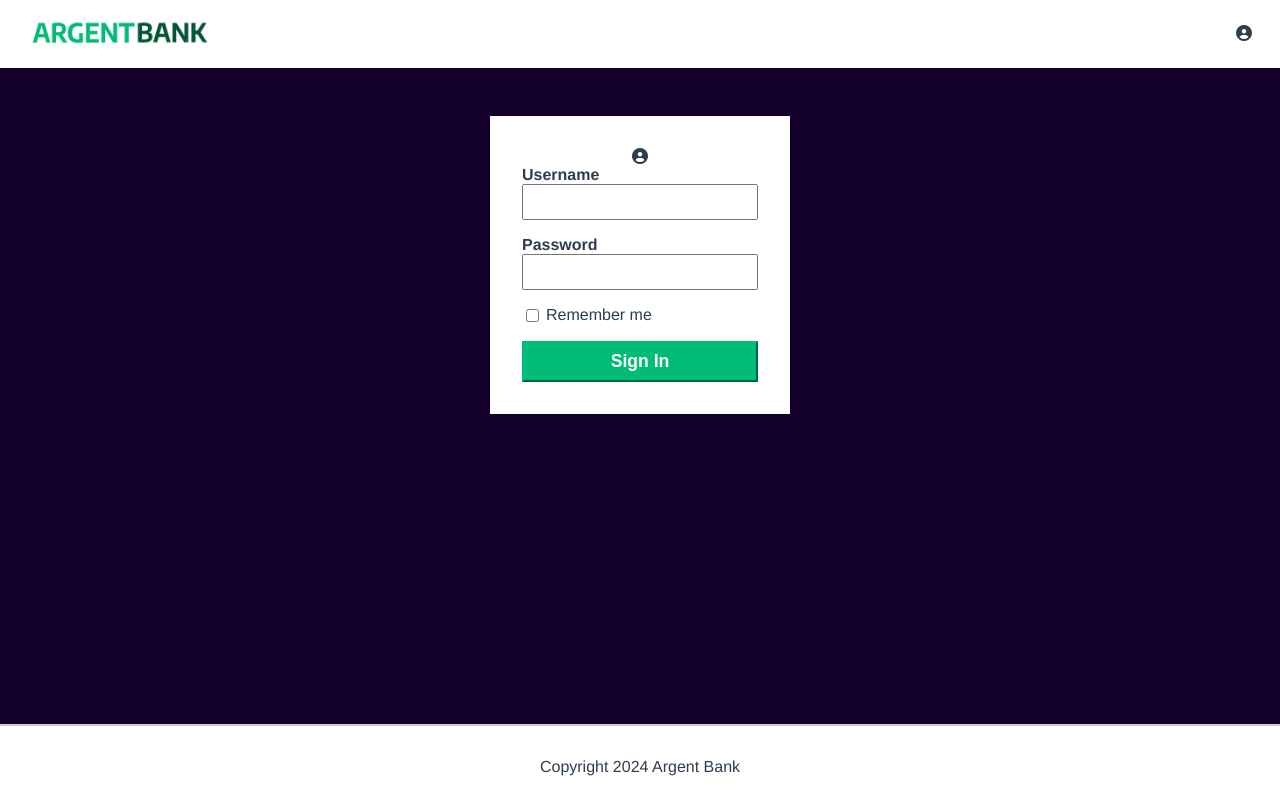
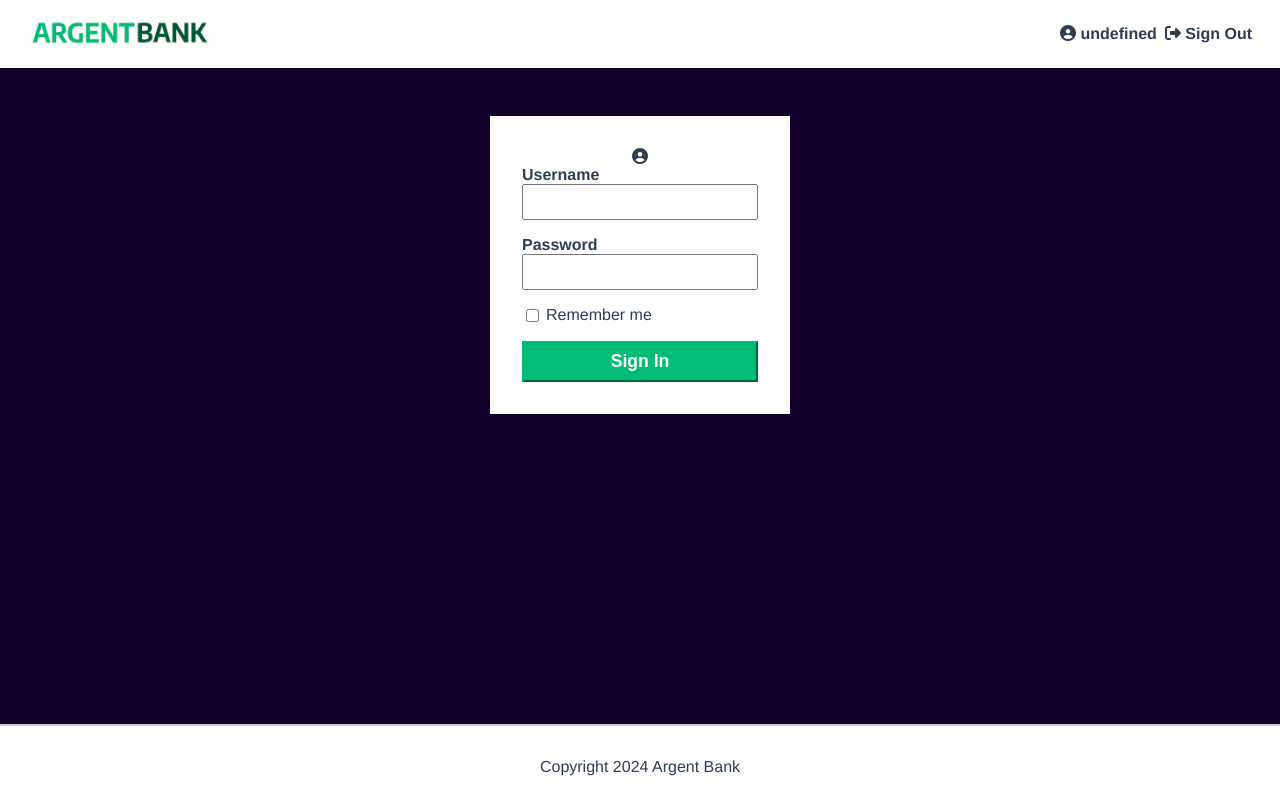
Before and after one commit to brahimferdjani/ArgentBank-Frontend-main, a React (Vite) app: page /login in a window 1280 px wide. Built offline with nearby package versions, Linux system fonts and the light colour scheme.

Commit message:
nav component when logged in display username on nav bar and sign out button

```diff
--- a/src/Store/getSlice.js
+++ b/src/Store/getSlice.js
@@ -35,7 +35,7 @@ const getSlice = createSlice({
                 state.message = null;
             })
             .addCase(userInfo.fulfilled, (state, action) => {
-                state.status = action.payload.status || "idle";
+                state.status = action.payload.status;
                 state.error = null;
                 state.body = action.payload.body;
                 state.message = action.payload.message;
--- a/src/Store/postSlice.js
+++ b/src/Store/postSlice.js
@@ -25,7 +25,6 @@ const postSlice = createSlice({
             state.message = null;
             state.body = null;
             state.error = null;
-            localStorage.removeItem("token");
         }
     },
     extraReducers: (builder) => {
--- a/src/components/Nav/Nav.jsx
+++ b/src/components/Nav/Nav.jsx
@@ -3,14 +3,31 @@ import Logo from "../../assets/img/argentBankLogo.png";
 import "./style.scss";
 import PropTypes from "prop-types";
 import { useNavigate } from "react-router-dom";
+import { useSelector } from "react-redux";
+import { logout } from "../../Store/postSlice";
+import { useDispatch } from "react-redux";
+import { useEffect } from "react";
 
 function Nav() {
   const navigate = useNavigate();
+  function handleClick() {
+    navigate("/login");
+  }
+
+  const { body } = useSelector((state) => state.get);
+  const dispatch = useDispatch();
 
   function handleLogout() {
-    localStorage.removeItem("token");
-    navigate("/");
+    dispatch(logout());
   }
+
+  const isLogged = useSelector((state) => state.post.body);
+
+  useEffect(() => {
+    if (!isLogged) {
+      navigate("/login");
+    }
+  }, [isLogged, navigate]);
 
   return (
     <nav className="header">
@@ -21,19 +38,26 @@ function Nav() {
           alt="Argent Bank Logo"
         />
       </Link>
-      {localStorage.getItem("token") ? (
-        <div>
-          <button type="button" onClick={handleLogout}>
-            <i className="fa fa-user-circle"></i>{" "}
-          </button>
-        </div>
-      ) : (
-        <div>
-          <Link to="/login" className="header-nav">
+      <div>
+        {isLogged ? (
+          <div className="flex-box">
+            <div className="header-nav">
+              <i className="fa fa-user-circle"></i>
+              {" " + body?.userName}
+            </div>
+            <div onClick={handleLogout}>
+              <i className="fa-solid fa-right-from-bracket">
+                <span className="header-nav"> Sign Out</span>
+              </i>
+            </div>
+          </div>
+        ) : (
+          <div onClick={handleClick}>
             <i className="fa fa-user-circle"></i>
-          </Link>
-        </div>
-      )}
+            <span className="header-nav"> Sign In</span>
+          </div>
+        )}
+      </div>
     </nav>
   );
 }
--- a/src/components/Nav/style.scss
+++ b/src/components/Nav/style.scss
@@ -9,6 +9,11 @@
     width: 200px;
   }
 
+  .flex-box {
+    display: flex;
+    justify-content: space-between;
+    align-items: center;
+  }
   .header-nav {
     font-family: Avenir, Helvetica, Arial, sans-serif;
     text-align: right;
--- a/src/pages/Home/Home.jsx
+++ b/src/pages/Home/Home.jsx
@@ -12,7 +12,7 @@ function Home() {
       <Banner />
       <div className="features">
         <Cards
-          imageSrc={"assets/images/icon-features.png"}
+          imageSrc={"assets/images/icon-chat.png"}
           title={"Features"}
           description={
             "Our aim is to make it quick and easy for you to access your account anywhere, on any device."
@@ -25,7 +25,13 @@ function Home() {
             "We use top of the range encryption to ensure your data and money is always safe."
           }
         />
-        <Cards />
+        <Cards
+          imageSrc={"assets/images/icon-security.png"}
+          title={"Accessibility"}
+          description={
+            "Using our state of the art technology you can access your account from anywhere."
+          }
+        />
       </div>
       <Footer />
     </div>
```
